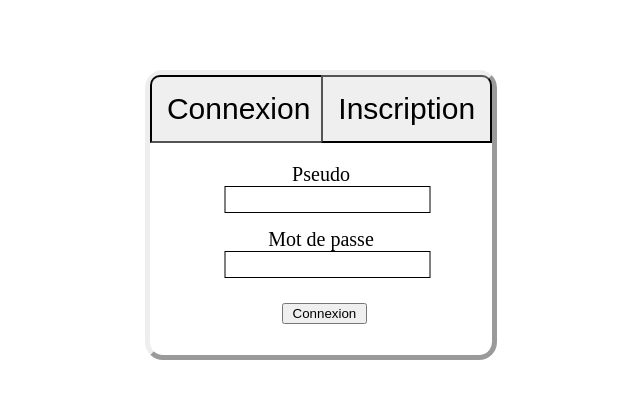
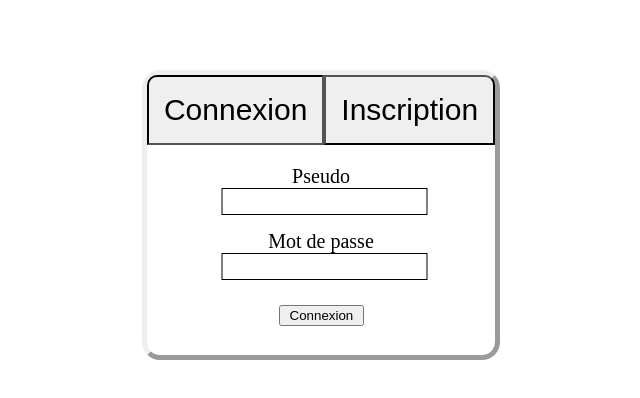
Before and after one commit to Doritanh/EndlessKingdom, a website: page client/identification/index.html in a window 1280 px wide. Shown: the part 160-558 px from the top of the page, without its empty margins (319-959 px from the left). Drawn offline with Linux system fonts and the light colour scheme; files that its build step writes are made by us from their sources; files whose address does not match are found by name.

Commit message:
Boutons en flex - fenetre en flex

```diff
--- a/client/identification/css/default.css
+++ b/client/identification/css/default.css
@@ -11,6 +11,8 @@ html, body {
     justify-content: center;
 }
 #fenetre {
+    display: flex;
+    flex-direction: column;
     border: solid 1px black;
     margin-top: 150px;
     border: outset 5px;
@@ -20,6 +22,12 @@ html, body {
     min-width: 340px;
 }
 /* BOUTONS */
+#buttons {
+    display: flex;
+    flex-direction: row;
+    min-height: 70px;
+}
+
 .chMenu {
     font-size: 30px;
     margin: 0px;
@@ -28,11 +36,9 @@ html, body {
 #btn_connexion {
     border-radius: 10px 0px 0px 0px;
     border-style: inset;
-    margin-right: -5px;
 }
 #btn_inscription {
     border-radius:0px 10px 0px 0px;
-    margin-left: -5px;
 }
 .btn_validation {
     margin-top: 10px;
--- a/client/identification/index.html
+++ b/client/identification/index.html
@@ -7,12 +7,18 @@
 </head>
 <body>
     <noscript>S'il vous plaît, télecharger un vrais naviguateur supportant Javascript...</noscript>
+
     <div id="centre">
         <h1>Endless Kingdom</h1>
+
         <div id="message"></div>
+
         <div id="fenetre">
-            <input type="button" value="Connexion" id="btn_connexion" class="chMenu">
-            <input type="button" value="Inscription" id="btn_inscription"class="chMenu">
+            <div id="buttons">
+                <input type="button" value="Connexion" id="btn_connexion" class="chMenu">
+                <input type="button" value="Inscription" id="btn_inscription"class="chMenu">
+            </div>
+
             <div id="fade">
                 <div id="connexion">
                     <form id="frm_connexion" method="POST" action="jeu/" class="formulaire">
@@ -44,7 +50,6 @@
                     </form>
                 </div>
             </div>
-
         </div>
     </div>
 </body>
```
